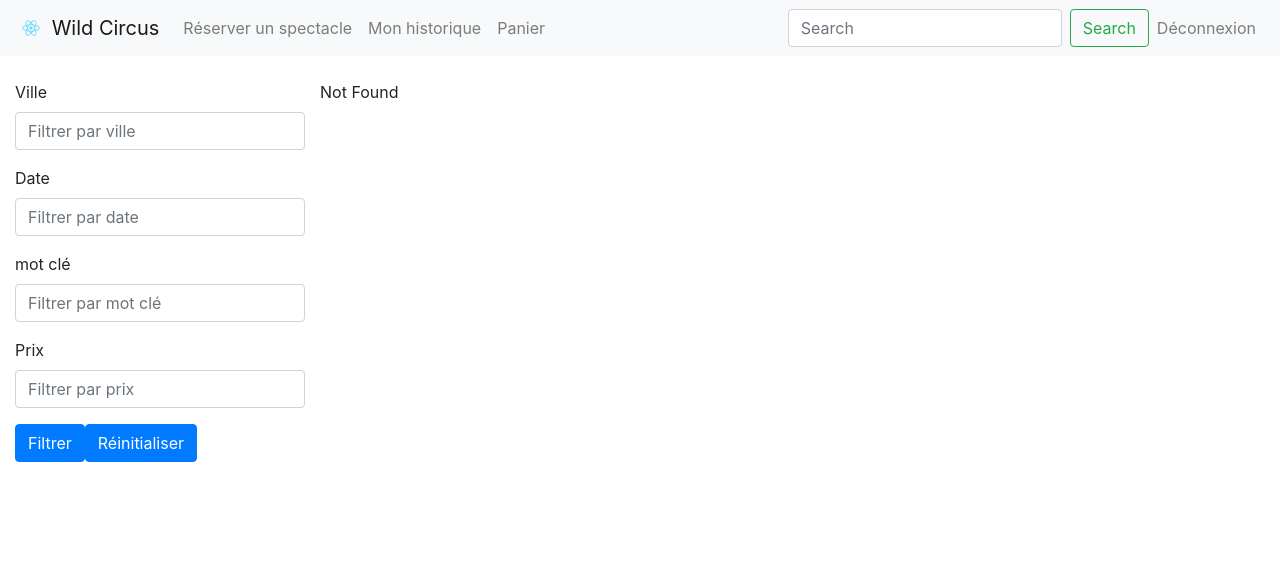
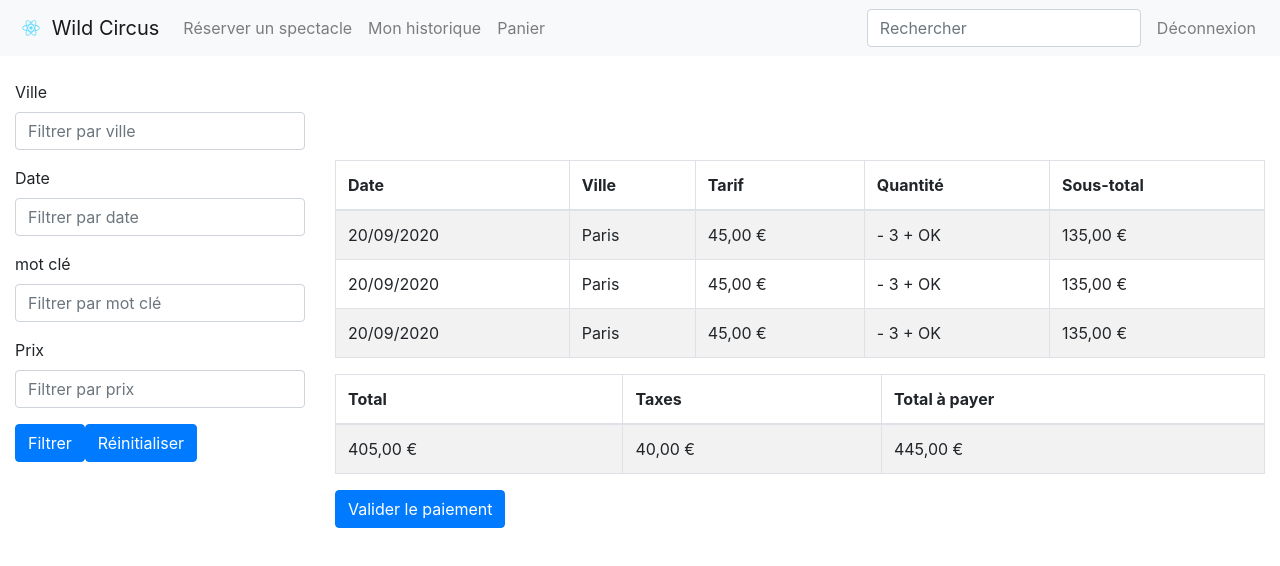
Before and after one commit to Choups/wild-circus-advisor-react, a React (Create React App) app: page /cart in a window 1280 px wide. Before the commit this address led to /404. Shown: the top 566 px of the page. Built offline with nearby package versions, Linux system fonts and the light colour scheme; the HTML template or start-up script is replaced by a standard one.

Commit message:
fix styles margin layout

```diff
--- a/src/App.jsx
+++ b/src/App.jsx
@@ -10,6 +10,7 @@ import NotFound from "./pages/NotFound";
 import SignupForm from "./pages/SignupForm";
 import Layout from "./layouts/general";
 import Circus from "./pages/Circus";
+import Cart from "./pages/Cart";
 
 const App = () => {
   const [datas, setdatas] = useState();
@@ -43,6 +44,11 @@ const App = () => {
                 <Profile />
               </Layout>
             </Route>
+            <Route path="/cart">
+              <Layout>
+                <Cart />
+              </Layout>
+            </Route>
             <Route path="/404">
               <Layout>
                 <NotFound />
--- a/src/components/NavbarComp.jsx
+++ b/src/components/NavbarComp.jsx
@@ -3,12 +3,16 @@ import Navbar from "react-bootstrap/Navbar";
 import Nav from "react-bootstrap/Nav";
 import Form from "react-bootstrap/Form";
 import FormControl from "react-bootstrap/FormControl";
-import Button from "react-bootstrap/Button";
 import logo from "../logo.svg";
 
 const NavbarComp = () => {
   return (
-    <Navbar fixed="top" bg="light" expand="lg">
+    <Navbar
+      fixed="top"
+      bg="light"
+      expand="lg"
+      style={{ marginBottom: "200px" }}
+    >
       <Navbar.Brand href="#home">
         <img
           alt=""
@@ -27,8 +31,11 @@ const NavbarComp = () => {
           <Nav.Link href="#link">Panier</Nav.Link>
         </Nav>
         <Form inline>
-          <FormControl type="text" placeholder="Search" className="mr-sm-2" />
-          <Button variant="outline-success">Search</Button>
+          <FormControl
+            type="text"
+            placeholder="Rechercher"
+            className="mr-sm-2"
+          />
         </Form>
         <Nav>
           <Nav.Link href="#link">Déconnexion</Nav.Link>
--- a/src/components/Sidebar.jsx
+++ b/src/components/Sidebar.jsx
@@ -2,7 +2,6 @@ import React from "react";
 import Container from "react-bootstrap/Container";
 import Form from "react-bootstrap/Form";
 import Button from "react-bootstrap/Button";
-import { Link } from "react-router-dom";
 
 const Sidebar = () => {
   return (
--- a/src/custom.scss
+++ b/src/custom.scss
@@ -1,7 +1,7 @@
 // Override default variables before the import
 // $body-bg: #000;
 
-body {
+.wrapper {
   padding-top: 80px;
 }
 // Import Bootstrap and its default variables
--- a/src/layouts/general.jsx
+++ b/src/layouts/general.jsx
@@ -10,10 +10,12 @@ const Layout = ({ children }) => {
     <Container fluid style={{ paddingLeft: 0, paddingRight: 0 }}>
       <NavbarComp />
       <Row noGutters>
-        <Col sm={3}>
+        <Col sm={3} style={{ paddingTop: "80px" }}>
           <Sidebar />
         </Col>
-        <Col sm={9}>{children}</Col>
+        <Col sm={9} style={{ paddingTop: "80px" }}>
+          {children}
+        </Col>
       </Row>
     </Container>
   );
--- a/src/pages/Cart.jsx
+++ b/src/pages/Cart.jsx
@@ -1,7 +1,54 @@
 import React from "react";
+import Container from "react-bootstrap/Container";
+import Table from "react-bootstrap/Table";
+import Button from "react-bootstrap/Button";
+
+const fakedata = ["", "", ""];
 
 const Cart = () => {
-  return <div>Panier</div>;
+  return (
+    <Container className="wrapper">
+      <Table striped bordered hover>
+        <thead>
+          <tr>
+            <th>Date</th>
+            <th>Ville</th>
+            <th>Tarif</th>
+            <th>Quantité</th>
+            <th>Sous-total</th>
+          </tr>
+        </thead>
+        <tbody>
+          {fakedata.map((a, index) => (
+            <tr>
+              <td>20/09/2020</td>
+              <td>Paris</td>
+              <td>45,00 €</td>
+              <td>- 3 + OK </td>
+              <td>135,00 €</td>
+            </tr>
+          ))}
+        </tbody>
+      </Table>
+      <Table striped bordered hover>
+        <thead>
+          <tr>
+            <th>Total</th>
+            <th>Taxes</th>
+            <th>Total à payer</th>
+          </tr>
+        </thead>
+        <tbody>
+          <tr>
+            <td>405,00 €</td>
+            <td>40,00 €</td>
+            <td>445,00 €</td>
+          </tr>
+        </tbody>
+      </Table>
+      <Button>Valider le paiement</Button>
+    </Container>
+  );
 };
 
 export default Cart;
--- a/src/pages/Signup.jsx
+++ b/src/pages/Signup.jsx
@@ -1,17 +1,21 @@
 import React from "react";
 import Container from "react-bootstrap/Container";
 import Row from "react-bootstrap/Row";
-import Col from "react-bootstrap/Col";
+import CardDeck from "react-bootstrap/CardDeck";
 import Card from "react-bootstrap/Card";
 import Button from "react-bootstrap/Button";
 import { Link } from "react-router-dom";
 
 const Signup = () => {
   return (
-    <Container>
-      <h2>Êtes-vous un futur client ou un professionnel du cirque ?</h2>
+    <Container fluid>
       <Row>
-        <Col>
+        <h2 style={{ textAlign: "center", margin: "10% auto" }}>
+          Êtes-vous un futur client ou un professionnel du cirque ?
+        </h2>
+      </Row>
+      <Row>
+        <CardDeck style={{ margin: "auto" }}>
           <Card style={{ width: "18rem" }}>
             <Card.Img variant="top" src="holder.js/100px180" />
             <Card.Body>
@@ -25,8 +29,7 @@ const Signup = () => {
               </Link>
             </Card.Body>
           </Card>
-        </Col>
-        <Col>
+
           <Card style={{ width: "18rem" }}>
             <Card.Img variant="top" src="holder.js/100px180" />
             <Card.Body>
@@ -40,7 +43,7 @@ const Signup = () => {
               </Link>
             </Card.Body>
           </Card>
-        </Col>
+        </CardDeck>
       </Row>
     </Container>
   );
```
